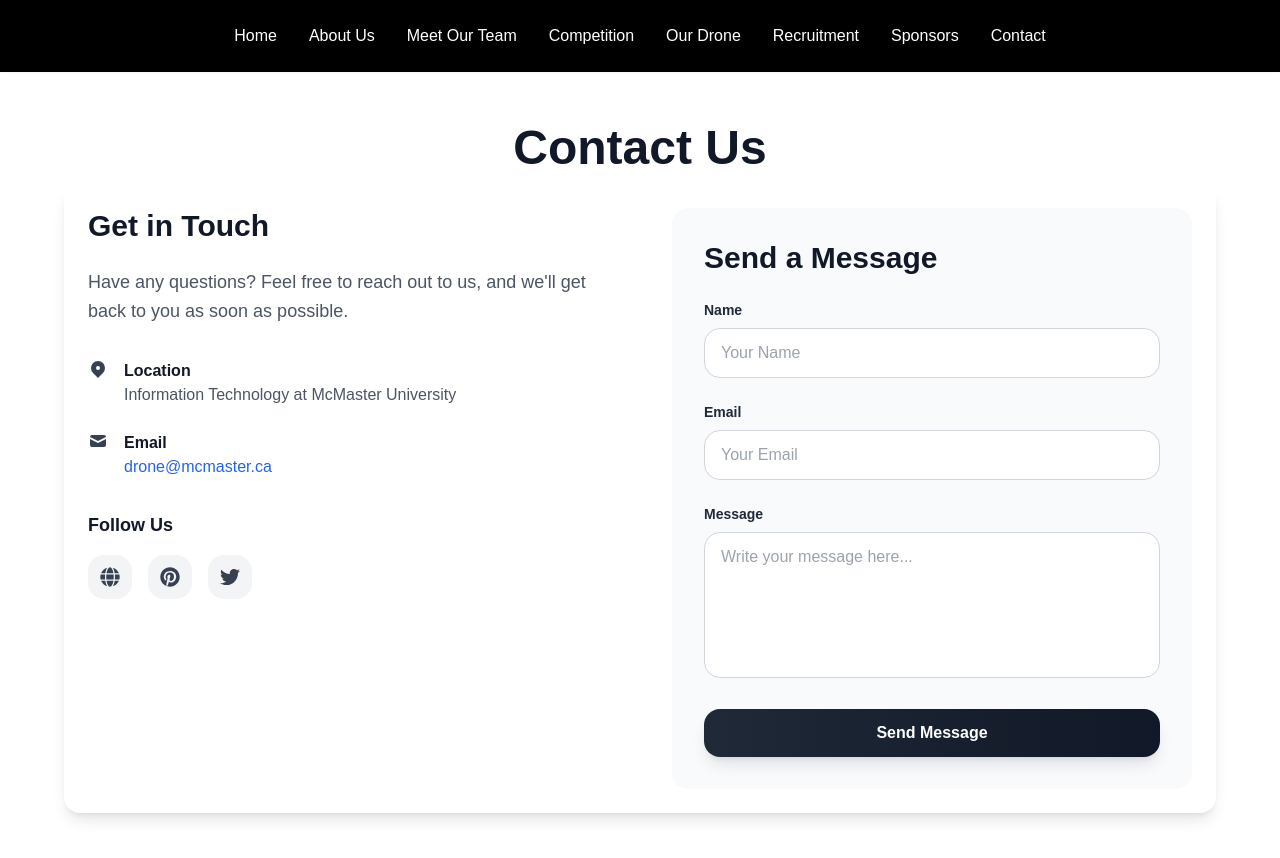
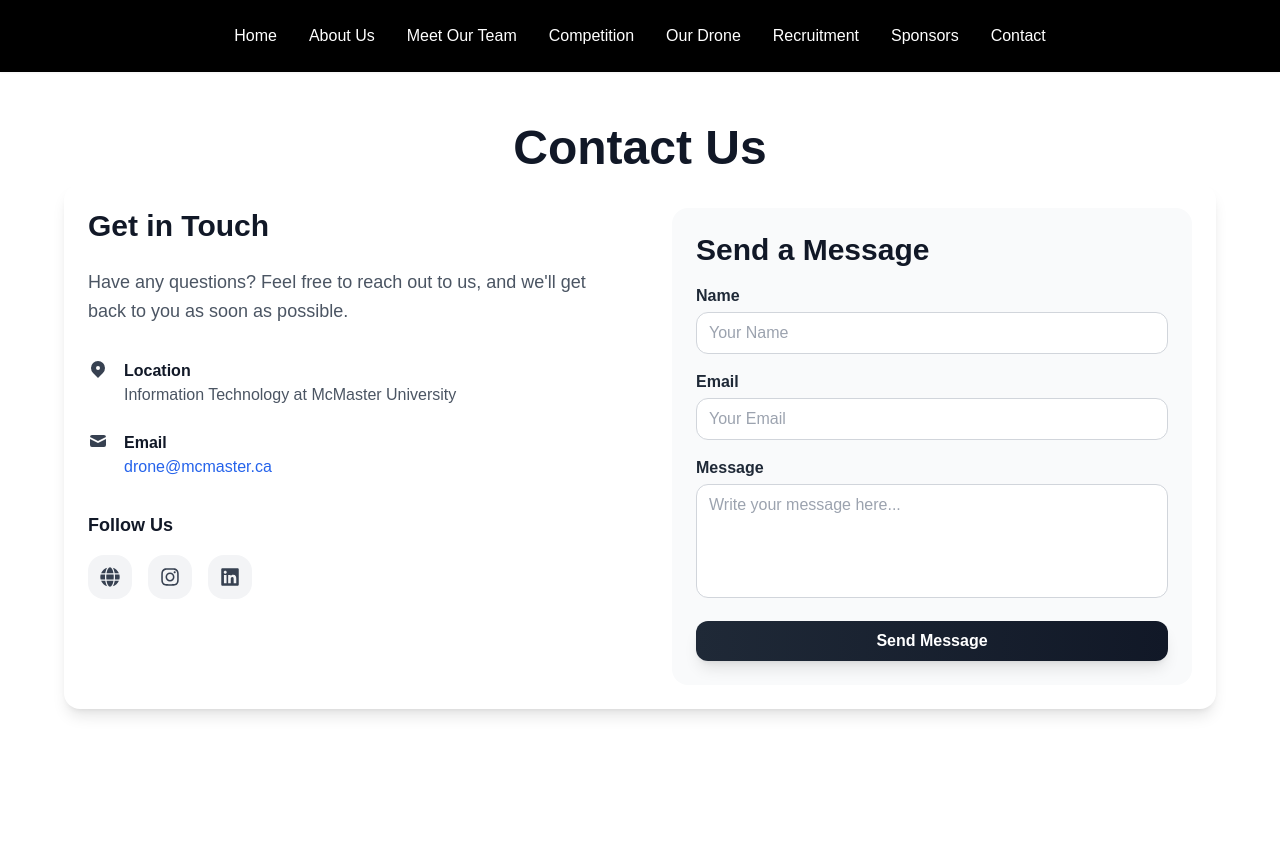
Before and after one commit to MinhazCodes-R/DroneWebsite, a Next.js app in the folder drone-next/: page /contact-us in a window 1280 px wide. Shown: the top 858 px of the page. Built offline with nearby package versions, Linux system fonts and the light colour scheme.

Commit message:
contact form works and social links

```diff
--- a/drone-next/app/contact-us/page.tsx
+++ b/drone-next/app/contact-us/page.tsx
@@ -1,8 +1,49 @@
+"use client";
+
 import React from "react";
-import { FaGlobe, FaPinterest, FaTwitter } from "react-icons/fa";
+import { FaGlobe, FaInstagram, FaLinkedin } from "react-icons/fa";
 import { HiLocationMarker, HiMail } from "react-icons/hi";
 
 export default function ContactUs() {
+  const [result, setResult] = React.useState("");
+  const [isLoading, setIsLoading] = React.useState(false);
+
+  interface Web3FormsResponse {
+    success: boolean;
+    message: string;
+  }
+
+  const onSubmit = async (event: React.FormEvent<HTMLFormElement>): Promise<void> => {
+    event.preventDefault();
+    setIsLoading(true);
+    setResult("");
+
+    const formData = new FormData(event.target as HTMLFormElement);
+
+    formData.append("access_key", process.env.NEXT_PUBLIC_WEB3FORMS_ACCESS_KEY || "YOUR_ACCESS_KEY_HERE");
+
+    try {
+      const response = await fetch("https://api.web3forms.com/submit", {
+        method: "POST",
+        body: formData
+      });
+
+      const data: Web3FormsResponse = await response.json();
+
+      if (data.success) {
+        setResult("success");
+        (event.target as HTMLFormElement).reset();
+      } else {
+        console.log("Error", data);
+        setResult("error");
+      }
+    } catch (error) {
+      console.error("Form submission error:", error);
+      setResult("error");
+    } finally {
+      setIsLoading(false);
+    }
+  };
   return (
     <div className="min-h-screen flex flex-col items-center px-6 py-16 bg-white">
 
@@ -52,57 +93,72 @@ export default function ContactUs() {
           <div>
             <h3 className="text-lg font-semibold text-gray-900 mb-4">Follow Us</h3>
             <div className="flex space-x-4">
-              <a href="#" className="p-3 bg-gray-100 hover:bg-gray-200 rounded-2xl transition-colors group">
+              <a href="https://www.macdrones.ca/" className="p-3 bg-gray-100 hover:bg-gray-200 rounded-2xl transition-colors group">
                 <FaGlobe className="w-5 h-5 text-gray-700 group-hover:text-gray-900" />
               </a>
-              <a href="#" className="p-3 bg-gray-100 hover:bg-gray-200 rounded-2xl transition-colors group">
-                <FaPinterest className="w-5 h-5 text-gray-700 group-hover:text-gray-900" />
+              <a href="https://www.instagram.com/mac_droneclub/" className="p-3 bg-gray-100 hover:bg-gray-200 rounded-2xl transition-colors group">
+                <FaInstagram className="w-5 h-5 text-gray-700 group-hover:text-gray-900" />
               </a>
-              <a href="#" className="p-3 bg-gray-100 hover:bg-gray-200 rounded-2xl transition-colors group">
-                <FaTwitter className="w-5 h-5 text-gray-700 group-hover:text-gray-900" />
+              <a href="https://www.linkedin.com/company/mcmaster-aerial-drone-robotics-club/" className="p-3 bg-gray-100 hover:bg-gray-200 rounded-2xl transition-colors group">
+                <FaLinkedin className="w-5 h-5 text-gray-700 group-hover:text-gray-900" />
               </a>
             </div>
           </div>
         </div>
 
         {/* Contact Form */}
-        <div className="bg-gray-50 p-8 rounded-2xl">
-          <h2 className="text-3xl font-bold text-gray-900 mb-6">Send a Message</h2>
-          <form className="space-y-6">
+        <div className="bg-gray-50 p-6 rounded-2xl">
+          <h2 className="text-3xl font-bold text-gray-900 mb-4">Send a Message</h2>
+          <form className="space-y-4" onSubmit={onSubmit}>
             <div>
-              <label className="block text-sm font-semibold text-gray-800 mb-2">Name</label>
+              <label className="block text-md font-semibold text-gray-800 mb-1">Name</label>
               <input
                 type="text"
-                className="w-full px-4 py-3 border border-gray-300 rounded-2xl focus:outline-none focus:ring-2 focus:ring-gray-500 focus:border-transparent transition-all"
+                className="w-full px-3 py-2 border border-gray-300 rounded-xl focus:outline-none focus:ring-2 focus:ring-gray-500 focus:border-transparent transition-all text-md"
                 placeholder="Your Name"
+                name="name"
                 required
               />
             </div>
             <div>
-              <label className="block text-sm font-semibold text-gray-800 mb-2">Email</label>
+              <label className="block text-md font-semibold text-gray-800 mb-1">Email</label>
               <input
                 type="email"
-                className="w-full px-4 py-3 border border-gray-300 rounded-2xl focus:outline-none focus:ring-2 focus:ring-gray-500 focus:border-transparent transition-all"
+                className="w-full px-3 py-2 border border-gray-300 rounded-xl focus:outline-none focus:ring-2 focus:ring-gray-500 focus:border-transparent transition-all text-md"
                 placeholder="Your Email"
+                name="email"
                 required
               />
             </div>
             <div>
-              <label className="block text-sm font-semibold text-gray-800 mb-2">Message</label>
+              <label className="block text-md font-semibold text-gray-800 mb-1">Message</label>
               <textarea
-                className="w-full px-4 py-3 border border-gray-300 rounded-2xl focus:outline-none focus:ring-2 focus:ring-gray-500 focus:border-transparent transition-all resize-none"
+                className="w-full px-3 py-2 border border-gray-300 rounded-xl focus:outline-none focus:ring-2 focus:ring-gray-500 focus:border-transparent transition-all resize-none text-md"
                 placeholder="Write your message here..."
-                rows={5}
+                rows={4}
                 required
+                name="message"
               ></textarea>
             </div>
             <button
               type="submit"
-              className="w-full bg-gradient-to-r from-gray-800 to-gray-900 text-white py-3 px-6 rounded-2xl font-semibold shadow-lg hover:shadow-xl hover:from-gray-900 hover:to-black transition-all duration-300 transform hover:-translate-y-0.5"
+              disabled={isLoading}
+              className="w-full bg-gradient-to-r from-gray-800 to-gray-900 text-white py-2 px-4 rounded-xl font-semibold shadow-lg hover:shadow-xl hover:from-gray-900 hover:to-black transition-all duration-300 transform hover:-translate-y-0.5 disabled:opacity-50 disabled:cursor-not-allowed disabled:transform-none text-md"
             >
-              Send Message
+              {isLoading ? "Sending..." : "Send Message"}
             </button>
           </form>
+
+          {result === "success" && (
+            <div className="mt-4 text-green-700 bg-green-50 border border-green-200 px-3 py-2 rounded-xl text-md">
+              Message sent! We'll get back to you soon.
+            </div>
+          )}
+          {result === "error" && (
+            <div className="mt-4 text-red-700 bg-red-50 border border-red-200 px-3 py-2 rounded-xl text-md">
+              Error sending message. Please try again.
+            </div>
+          )}
         </div>
       </div>
     </div>
--- a/drone-next/app/layout.tsx
+++ b/drone-next/app/layout.tsx
@@ -1,7 +1,7 @@
 import "./globals.css";
 import Header from "../components/myComponents/header";
 export const metadata = {
-  title: "MacMaster Drone Team",
+  title: "McMaster Drone Team",
   description: "Explore the future of aerial technology with Mac Drones.",
   icons: {
     icon: "/favicon.png", // Make sure favicon.ico is in the public folder
```
Also changed, not shown: 2 other files (tests, documents, lock files or other folders).
